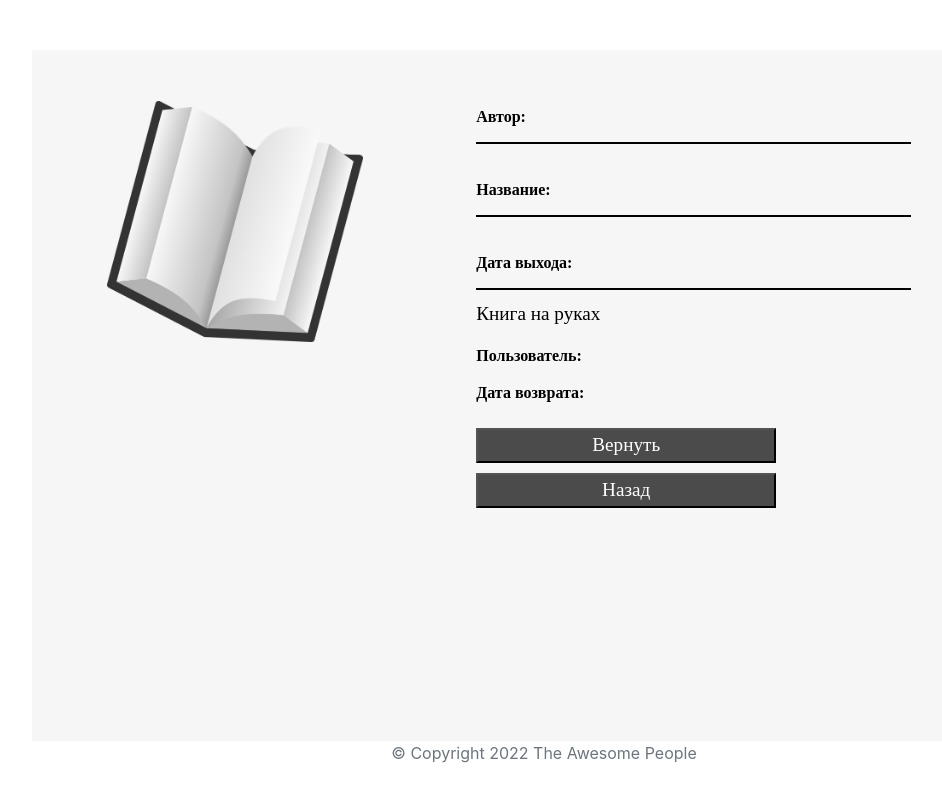
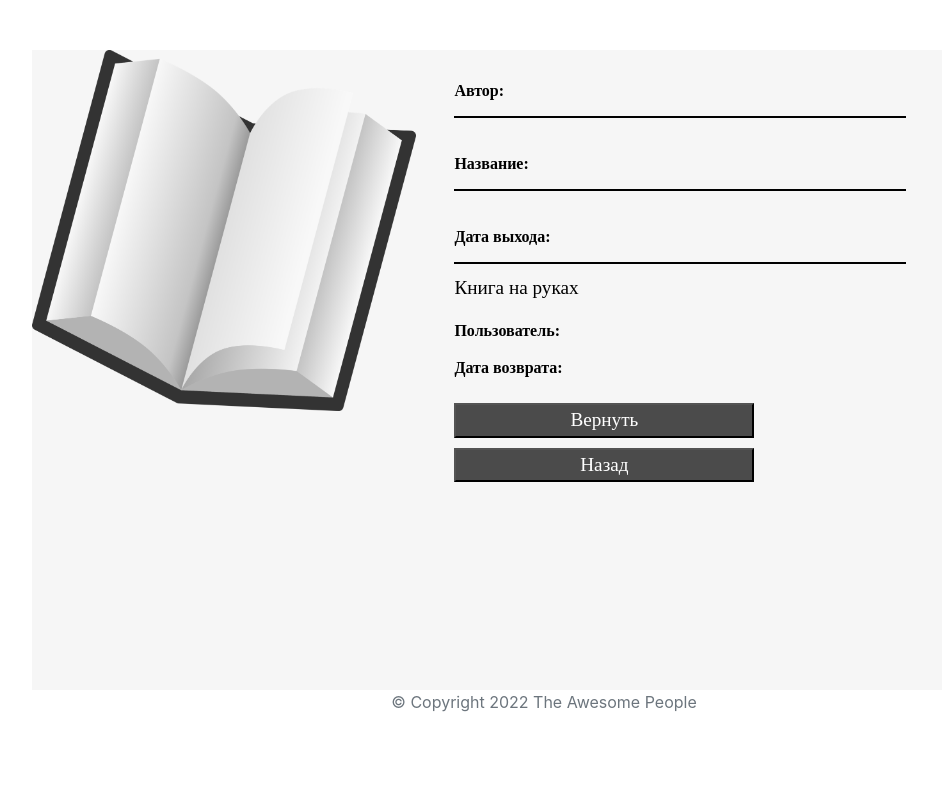
Before and after one commit to brokkko/library, a Node server app: template views/bookPage.ejs in a window 1280 px wide. Shown: the whole page, without its empty margins (96-1038 px from the left). Run offline with Node 20, Linux system fonts and the light colour scheme; the template is opened without the code that fills it, so the values that code supplies are empty; some libraries are stand-ins or nearby versions.

Commit message:
added style

```diff
--- a/views/bookPage.ejs
+++ b/views/bookPage.ejs
@@ -12,9 +12,9 @@
 <main>
    <div class="bookPage">
 
-      <div class="left-wrapper">
-         <img src="/images/book.png" />
-      </div>
+<!--      <div class="left-wrapper">-->
+         <img class="left-wrapper" src="/images/book.png" />
+<!--      </div>-->
 
       <div class="right-wrapper">
          <div class="page-info">
--- a/views/css/bookPage.css
+++ b/views/css/bookPage.css
@@ -7,7 +7,7 @@ main{
     display: flex;
     flex-wrap: nowrap;
     justify-content: space-around;
-    align-items: center;
+    align-content: flex-start;
     gap: 3vw;
 
     max-width: 80vw;
@@ -23,15 +23,15 @@ main{
     color: #000000;
 }
 
-.left-wrapper{
-    width: 35vw;
-    height: 80vh;
+/*.left-wrapper{*/
+/*    width: 35vw;*/
+/*    height: 20vh;*/
 
-    margin-top: 5%;
-    display: flex;
-    align-items: flex-start;
-    justify-content: center;
-}
+/*    margin-top: 5%;*/
+/*    display: flex;*/
+/*    align-items: flex-start;*/
+/*    justify-content: center;*/
+/*}*/
 
 .page-element-item{
     display: flex;
@@ -57,7 +57,8 @@ main{
 }
 
 img {
-    width: 20vw;
+    width: 30vw;
+    height: fit-content;
     border-radius: 2px;
 }
 
@@ -83,3 +84,10 @@ img {
 
     color: #000000;
 }
+@media only screen and (max-device-width: 600px){
+    .bookPage{
+        flex-direction: column;
+    }
+
+
+}
```
